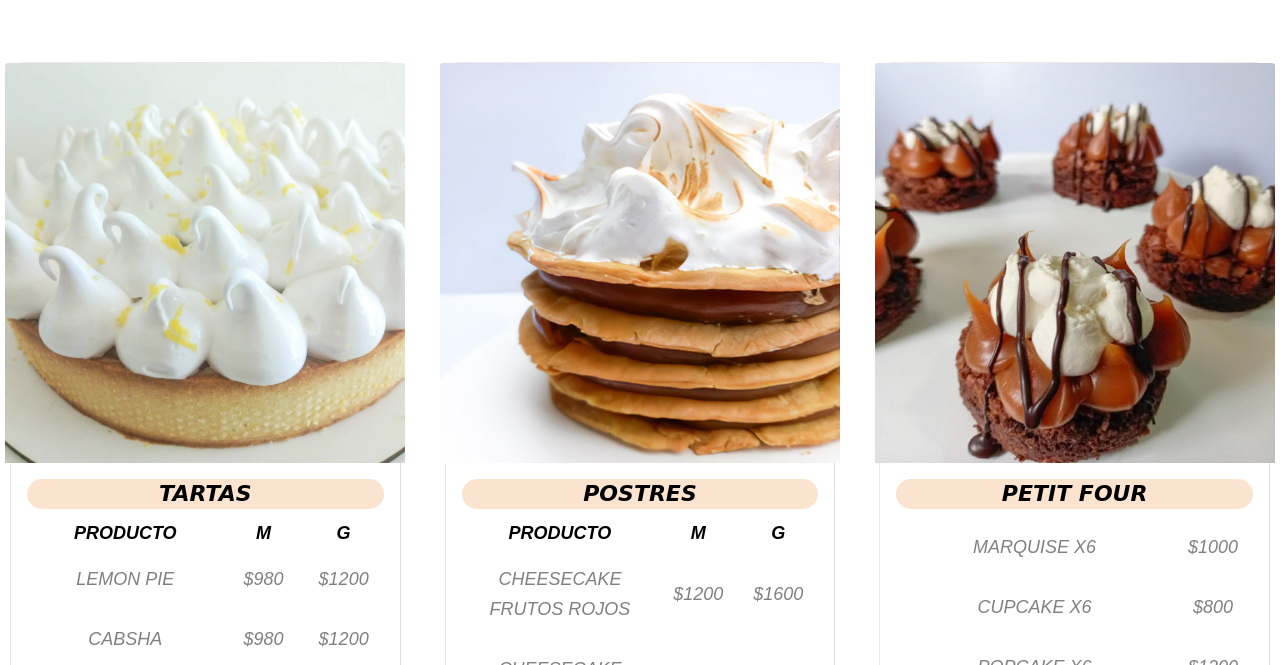
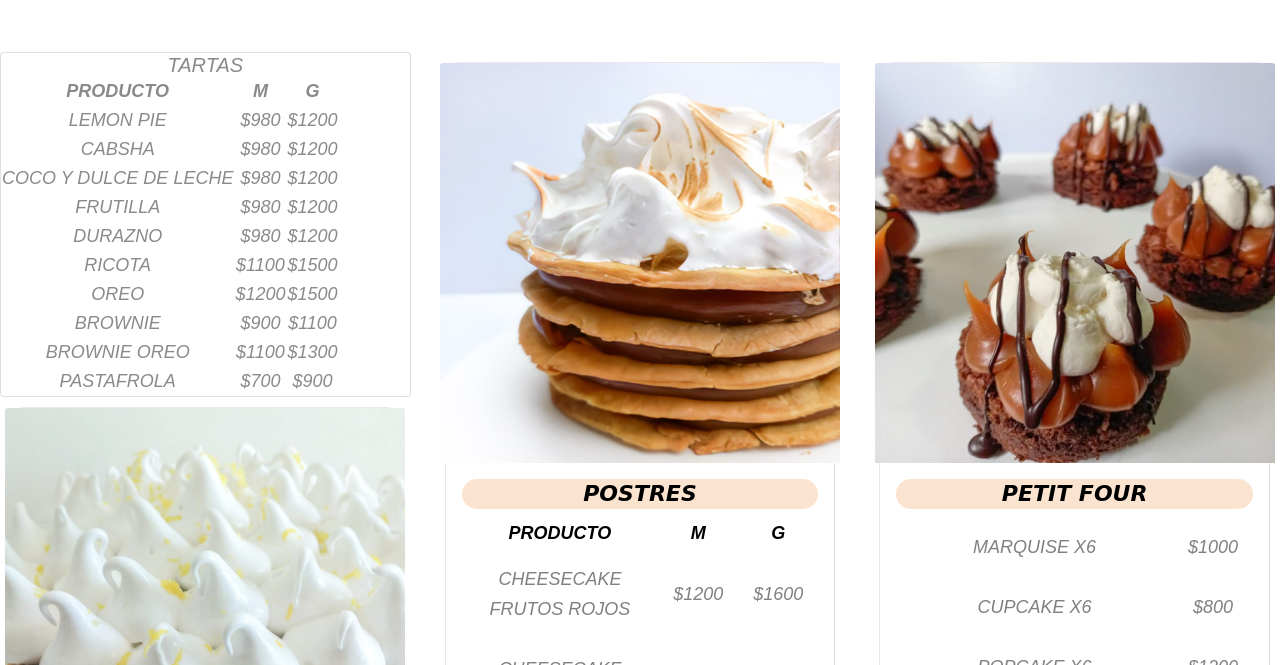
Before and after one commit to daminaselli/Repositorio, a website: page CATALOGO.html in a window 1280 px wide. Shown: the part 435-1100 px from the top of the page. Drawn offline with nearby package versions, Linux system fonts and the light colour scheme.

Commit message:
Update CATALOGO.html

```diff
--- a/CATALOGO.html
+++ b/CATALOGO.html
@@ -74,6 +74,74 @@
         </div>
         <div class="row row-cols-1 row-cols-md-3 g-6">
           <div class="col">
+            <div class="accordion" id="accordionExample">
+              <div class="accordion-item">
+              <h5 class="accordion-header" id="headingOne">TARTAS</h5>
+              <div class="collapseOne" class="accordion-collapse collapse show" aria-labelledby="headingOne" data-bs-parent="#accordionExample">
+              <table class="contenido">
+                <tr>
+                    <th>PRODUCTO</th>
+                    <th>M</th>
+                    <th>G</th>
+                </tr>
+                <tr>
+                    <td>LEMON PIE</td>
+                    <td>$980</td>
+                    <td>$1200</td>
+                </tr>
+                <tr>
+                    <td>CABSHA</td>
+                    <td>$980</td>
+                    <td>$1200</td>
+                </tr>
+                <tr>
+                    <td>COCO Y DULCE DE LECHE</td>
+                    <td>$980</td>
+                    <td>$1200</td>
+                </tr>
+                <tr>
+                    <td>FRUTILLA</td>
+                    <td>$980</td>
+                    <td>$1200</td>
+                </tr>
+                <tr>
+                    <td>DURAZNO</td>
+                    <td>$980</td>
+                    <td>$1200</td>
+                </tr>
+                <tr>
+                    <td>RICOTA</td>
+                    <td>$1100</td>
+                    <td>$1500</td>
+                </tr>
+                <tr>
+                    <td>OREO</td>
+                    <td>$1200</td>
+                    <td>$1500</td>
+                </tr>
+                <tr>
+                    <td>BROWNIE</td>
+                    <td>$900</td>
+                    <td>$1100</td>
+                </tr>
+                <tr>
+                    <td>BROWNIE OREO</td>
+                    <td>$1100</td>
+                    <td>$1300</td>
+                </tr>
+                <tr>
+                    <td>PASTAFROLA</td>
+                    <td>$700</td>
+                    <td>$900</td>
+                </tr>
+            </table>
+            </div>
+          </div>
+        </div>
+
+
+
+
             <div class="card">
               <img src="img/LemonPieNuevo.jpeg" class="card-img-top" alt="LEMONPIE">
               <div class="card-body">
```
